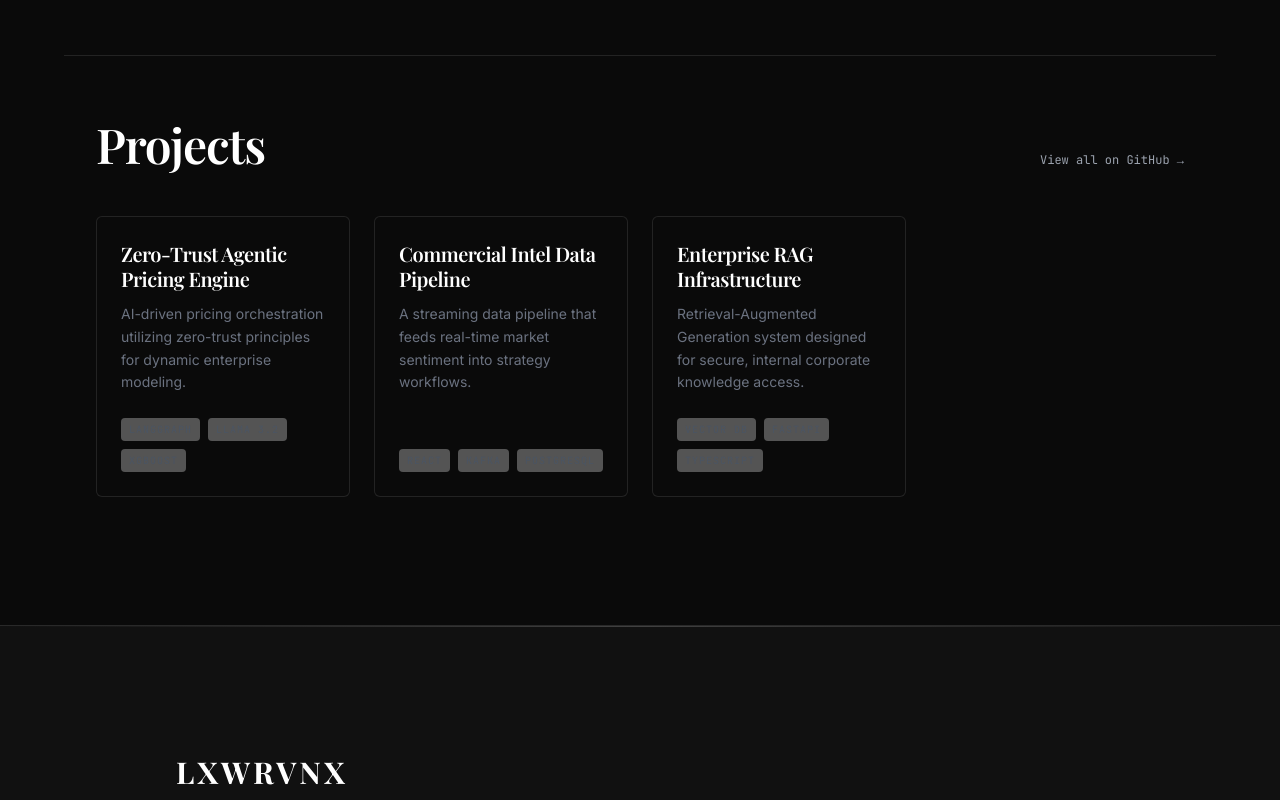
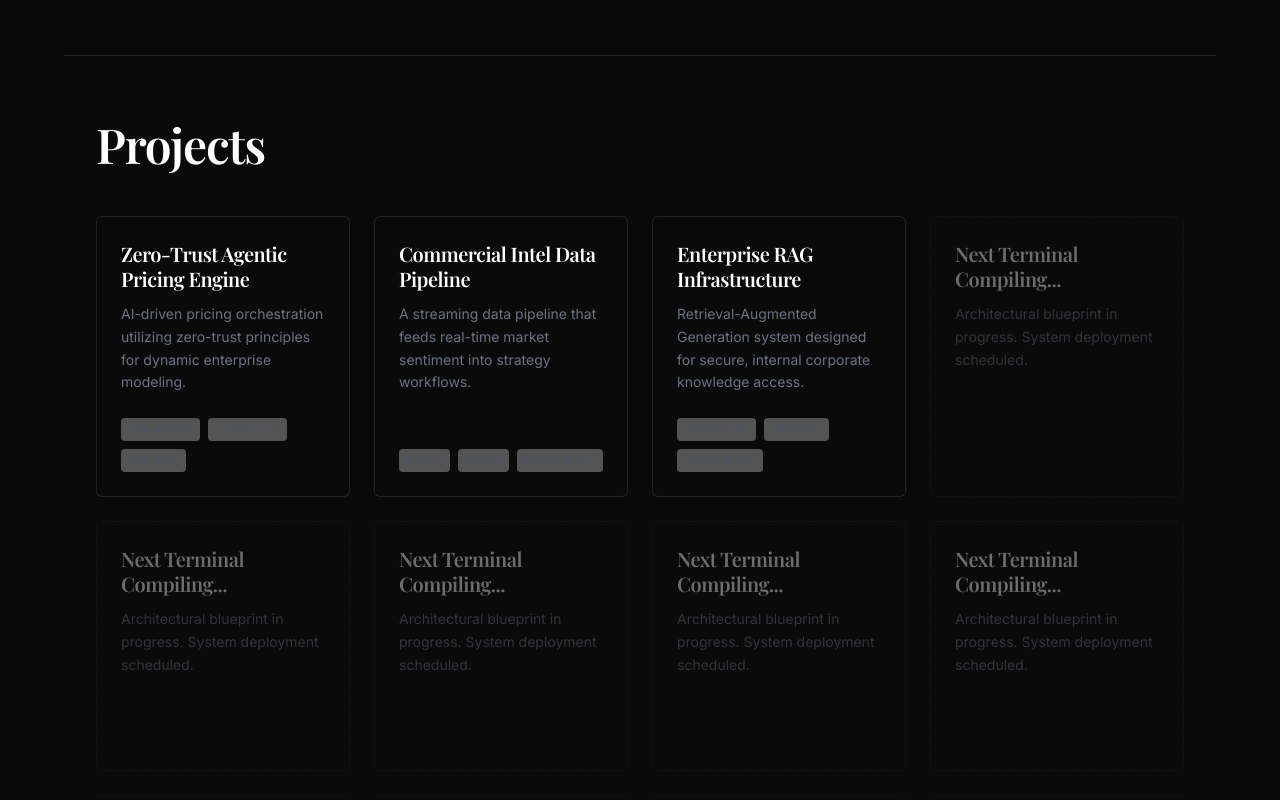
Before and after one commit to lawrenceemenike/porfolio-website, a React (Vite) app: page / in a window 1280 px wide. Shown: the part 2640-3440 px from the top of the page. Built offline with nearby package versions, Linux system fonts and the light colour scheme; a web font is replaced by a local one.

Commit message:
fix: enforce 4x4 project grid matrix and reposition GitHub link

```diff
--- a/src/components/Projects.jsx
+++ b/src/components/Projects.jsx
@@ -13,31 +13,34 @@ const Projects = () => {
   return (
     <section id="projects" className="max-w-6xl mx-auto px-6 md:px-8 pt-12 pb-20 md:pt-16 md:pb-32 border-t border-borderMuted relative">
 
-      <div className="flex justify-between items-end mb-12">
-        <h2 className="font-serif text-3xl md:text-5xl text-white tracking-tight">Projects</h2>
-        <a href="https://github.com/lawrenceemenike" target="_blank" rel="noreferrer" className="font-mono text-xs text-gray-400 hover:text-white transition-colors">
-          View all on GitHub &rarr;
-        </a>
-      </div>
+      <div className="mb-12"><h2 className="font-serif text-3xl md:text-5xl text-white tracking-tight">Projects</h2></div>
 
-      <div className="grid grid-cols-1 md:grid-cols-2 lg:grid-cols-4 gap-6">
+      <div className="grid grid-cols-1 md:grid-cols-2 lg:grid-cols-4 gap-6 mb-16">
         {projectsData.map((project) => (
           <div
             key={project.id}
-            onClick={() => setSelectedProject(project)}
-            className="border border-borderMuted bg-[#0A0A0A] p-6 rounded-md cursor-pointer transition-all duration-300 hover:-translate-y-2 hover:border-gray-500 hover:shadow-2xl hover:shadow-white/5 flex flex-col justify-between min-h-[250px] group"
+            onClick={() => project.isPlaceholder ? null : setSelectedProject(project)}
+            className={`border border-borderMuted bg-[#0A0A0A] p-6 rounded-md transition-all duration-300 flex flex-col justify-between min-h-[250px] group ${project.isPlaceholder ? 'opacity-40 cursor-default border-dashed' : 'cursor-pointer hover:-translate-y-2 hover:border-gray-500 hover:shadow-2xl hover:shadow-white/5'}`}
           >
             <div>
               <h3 className="font-serif text-xl text-white mb-3 leading-tight group-hover:text-gray-200">{project.title}</h3>
               <p className="font-sans text-sm text-gray-500 leading-relaxed mb-6">{project.short_desc}</p>
             </div>
-            <div className="font-mono text-[10px] text-gray-600 uppercase tracking-widest flex flex-wrap gap-2">
-              {project.tech_stack.slice(0, 3).map((tech, i) => (
-                <span key={i} className="bg-borderMuted/30 px-2 py-1 rounded">{tech}</span>
-              ))}
-            </div>
+            {!project.isPlaceholder && (
+              <div className="font-mono text-[10px] text-gray-600 uppercase tracking-widest flex flex-wrap gap-2">
+                {project.tech_stack.slice(0, 3).map((tech, i) => (
+                  <span key={i} className="bg-borderMuted/30 px-2 py-1 rounded">{tech}</span>
+                ))}
+              </div>
+            )}
           </div>
         ))}
+      </div>
+
+      <div className="flex justify-center w-full">
+        <a href="https://github.com/lawrenceemenike" target="_blank" rel="noreferrer" className="font-mono text-sm text-gray-400 hover:text-white border-b border-gray-600 hover:border-white transition-all pb-1 uppercase tracking-widest">
+          View all on GitHub &rarr;
+        </a>
       </div>
 
       {selectedProject && (
--- a/src/data/portfolioData.js
+++ b/src/data/portfolioData.js
@@ -37,7 +37,20 @@ export const projectsData = [
       architecture: "Hybrid vector search decoupled from core FastAPI backend.",
       security: "Role-based access controls mapped directly to corporate SSO integrations."
     }
-  }
+  },
+  { id: 4, title: "Next Terminal Compiling...", short_desc: "Architectural blueprint in progress. System deployment scheduled.", tech_stack: ["Awaiting Stack"], isPlaceholder: true },
+  { id: 5, title: "Next Terminal Compiling...", short_desc: "Architectural blueprint in progress. System deployment scheduled.", tech_stack: ["Awaiting Stack"], isPlaceholder: true },
+  { id: 6, title: "Next Terminal Compiling...", short_desc: "Architectural blueprint in progress. System deployment scheduled.", tech_stack: ["Awaiting Stack"], isPlaceholder: true },
+  { id: 7, title: "Next Terminal Compiling...", short_desc: "Architectural blueprint in progress. System deployment scheduled.", tech_stack: ["Awaiting Stack"], isPlaceholder: true },
+  { id: 8, title: "Next Terminal Compiling...", short_desc: "Architectural blueprint in progress. System deployment scheduled.", tech_stack: ["Awaiting Stack"], isPlaceholder: true },
+  { id: 9, title: "Next Terminal Compiling...", short_desc: "Architectural blueprint in progress. System deployment scheduled.", tech_stack: ["Awaiting Stack"], isPlaceholder: true },
+  { id: 10, title: "Next Terminal Compiling...", short_desc: "Architectural blueprint in progress. System deployment scheduled.", tech_stack: ["Awaiting Stack"], isPlaceholder: true },
+  { id: 11, title: "Next Terminal Compiling...", short_desc: "Architectural blueprint in progress. System deployment scheduled.", tech_stack: ["Awaiting Stack"], isPlaceholder: true },
+  { id: 12, title: "Next Terminal Compiling...", short_desc: "Architectural blueprint in progress. System deployment scheduled.", tech_stack: ["Awaiting Stack"], isPlaceholder: true },
+  { id: 13, title: "Next Terminal Compiling...", short_desc: "Architectural blueprint in progress. System deployment scheduled.", tech_stack: ["Awaiting Stack"], isPlaceholder: true },
+  { id: 14, title: "Next Terminal Compiling...", short_desc: "Architectural blueprint in progress. System deployment scheduled.", tech_stack: ["Awaiting Stack"], isPlaceholder: true },
+  { id: 15, title: "Next Terminal Compiling...", short_desc: "Architectural blueprint in progress. System deployment scheduled.", tech_stack: ["Awaiting Stack"], isPlaceholder: true },
+  { id: 16, title: "Next Terminal Compiling...", short_desc: "Architectural blueprint in progress. System deployment scheduled.", tech_stack: ["Awaiting Stack"], isPlaceholder: true }
 ];
 
 export const journeyData = [
```
